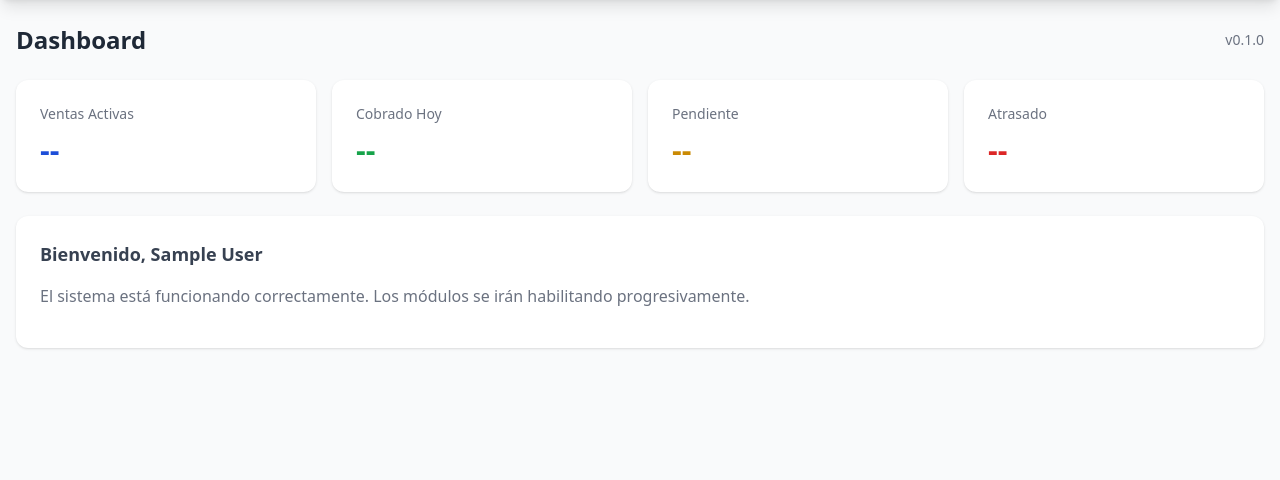
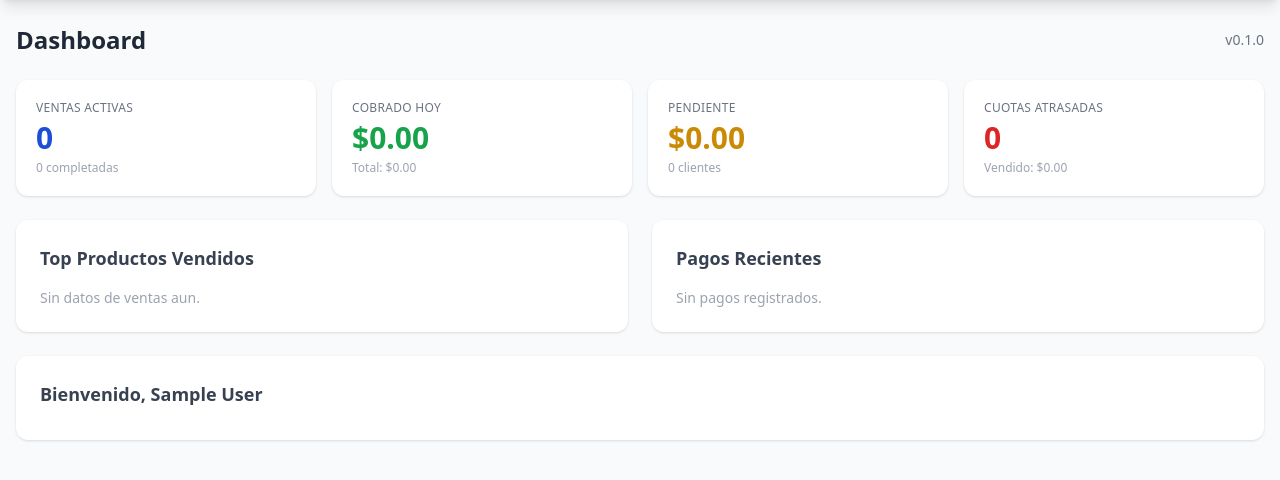
Before and after one commit to alaszero/Kollexa, a Flask app: page /dashboard in a window 1280 px wide. Shown: the part 64-544 px from the top of the page. Run offline with Flask 3, Linux system fonts and the light colour scheme; the visitor is signed in with stand-in values (Sample User, id 1); data comes from the database, SQL or seed files in the repository; data that the repository does not hold is empty; some libraries are stand-ins or nearby versions.

Commit message:
feat: formato de moneda con separador de miles y dashboard con datos reales
- Registrar filtro Jinja |currency que formatea $1,234.56 con comas
- Reemplazar 49 ocurrencias de formato sin comas en 12 templates
- Dashboard con KPIs reales: ventas activas, cobrado hoy, pendiente, atrasadas
- Top 5 productos mas vendidos por unidades
- Pagos recientes con detalle de cliente y cobrador
- Tabla resumen de agentes (ventas, cobrado hoy, stock) para admins

Co-Authored-By: Claude Opus 4.6 <noreply@anthropic.com>

```diff
--- a/app/__init__.py
+++ b/app/__init__.py
@@ -23,6 +23,9 @@ def create_app(config_name=None):
 
     # Registrar error handlers
     _register_error_handlers(app)
+
+    # Registrar filtros y context processors de Jinja
+    _register_jinja_helpers(app)
 
     # Configurar SQLite WAL mode si aplica
     _configure_sqlite(app)
@@ -68,6 +71,13 @@ def _register_blueprints(app):
     app.register_blueprint(portal_bp)
 
 
+def _register_jinja_helpers(app):
+    """Registrar filtros y funciones globales en Jinja2."""
+    from app.utils.helpers import format_currency
+
+    app.jinja_env.filters['currency'] = format_currency
+
+
 def _register_error_handlers(app):
     from app.errors.handlers import register_handlers
     register_handlers(app)
--- a/app/templates/collections/history.html
+++ b/app/templates/collections/history.html
@@ -18,7 +18,7 @@
         <div class="bg-white rounded-xl shadow p-4">
             <div class="flex justify-between items-start">
                 <div>
-                    <p class="font-semibold text-lg text-green-700">${{ "%.2f"|format(p.amount) }}</p>
+                    <p class="font-semibold text-lg text-green-700">{{ p.amount|currency }}</p>
                     <p class="text-sm text-gray-500">
                         Cuota #{{ p.installment.installment_num }}
                         &middot; Venta #{{ p.installment.plan.sale_id }}
--- a/app/templates/customers/detail.html
+++ b/app/templates/customers/detail.html
@@ -107,7 +107,7 @@
                     <p class="text-sm text-gray-500 mt-1">{{ sale.sale_date.strftime('%d/%m/%Y') if sale.sale_date else '' }}</p>
                 </div>
                 <div class="text-right">
-                    <p class="text-xl font-bold text-gray-800">${{ "%.2f"|format(sale.total) }}</p>
+                    <p class="text-xl font-bold text-gray-800">{{ sale.total|currency }}</p>
                     <p class="text-sm text-gray-500">{{ summary.installments_paid }}/{{ summary.total_installments }} cuotas</p>
                 </div>
             </div>
--- a/app/templates/dashboard/index.html
+++ b/app/templates/dashboard/index.html
@@ -8,32 +8,125 @@
         <span class="text-sm text-gray-500">v{{ config.VERSION }}</span>
     </div>
 
-    <!-- KPIs placeholder -->
-    <div class="grid grid-cols-1 md:grid-cols-2 lg:grid-cols-4 gap-4">
-        <div class="bg-white rounded-xl shadow p-6">
-            <p class="text-sm text-gray-500">Ventas Activas</p>
-            <p class="text-3xl font-bold text-primary-700 mt-2">--</p>
+    <!-- KPIs principales -->
+    <div class="grid grid-cols-2 lg:grid-cols-4 gap-4">
+        <div class="bg-white rounded-xl shadow p-5">
+            <p class="text-xs text-gray-500 uppercase tracking-wide">Ventas Activas</p>
+            <p class="text-3xl font-bold text-primary-700 mt-1">{{ kpis.active_sales }}</p>
+            <p class="text-xs text-gray-400 mt-1">{{ kpis.completed_sales }} completadas</p>
         </div>
-        <div class="bg-white rounded-xl shadow p-6">
-            <p class="text-sm text-gray-500">Cobrado Hoy</p>
-            <p class="text-3xl font-bold text-green-600 mt-2">--</p>
+        <div class="bg-white rounded-xl shadow p-5">
+            <p class="text-xs text-gray-500 uppercase tracking-wide">Cobrado Hoy</p>
+            <p class="text-3xl font-bold text-green-600 mt-1">{{ kpis.collected_today|currency }}</p>
+            <p class="text-xs text-gray-400 mt-1">Total: {{ kpis.total_collected|currency }}</p>
         </div>
-        <div class="bg-white rounded-xl shadow p-6">
-            <p class="text-sm text-gray-500">Pendiente</p>
-            <p class="text-3xl font-bold text-yellow-600 mt-2">--</p>
+        <div class="bg-white rounded-xl shadow p-5">
+            <p class="text-xs text-gray-500 uppercase tracking-wide">Pendiente</p>
+            <p class="text-3xl font-bold text-yellow-600 mt-1">{{ kpis.pending_total|currency }}</p>
+            <p class="text-xs text-gray-400 mt-1">{{ kpis.total_customers }} clientes</p>
         </div>
-        <div class="bg-white rounded-xl shadow p-6">
-            <p class="text-sm text-gray-500">Atrasado</p>
-            <p class="text-3xl font-bold text-red-600 mt-2">--</p>
+        <div class="bg-white rounded-xl shadow p-5">
+            <p class="text-xs text-gray-500 uppercase tracking-wide">Cuotas Atrasadas</p>
+            <p class="text-3xl font-bold text-red-600 mt-1">{{ kpis.overdue_count }}</p>
+            <p class="text-xs text-gray-400 mt-1">Vendido: {{ kpis.total_sold|currency }}</p>
         </div>
     </div>
 
+    <div class="grid grid-cols-1 lg:grid-cols-2 gap-6">
+        <!-- Top productos -->
+        <div class="bg-white rounded-xl shadow p-6">
+            <h2 class="text-lg font-semibold text-gray-700 mb-4">Top Productos Vendidos</h2>
+            {% if top_products %}
+            <div class="space-y-3">
+                {% for name, sku, units, revenue in top_products %}
+                <div class="flex items-center justify-between">
+                    <div class="flex items-center space-x-3">
+                        <span class="flex items-center justify-center w-8 h-8 rounded-full bg-primary-100 text-primary-700 text-sm font-bold">{{ loop.index }}</span>
+                        <div>
+                            <p class="font-medium text-gray-800 text-sm">{{ name }}</p>
+                            <p class="text-xs text-gray-400">{{ sku or 'Sin SKU' }}</p>
+                        </div>
+                    </div>
+                    <div class="text-right">
+                        <p class="font-bold text-gray-800">{{ units|int }} uds</p>
+                        <p class="text-xs text-green-600">{{ revenue|currency }}</p>
+                    </div>
+                </div>
+                {% endfor %}
+            </div>
+            {% else %}
+            <p class="text-gray-400 text-sm">Sin datos de ventas aun.</p>
+            {% endif %}
+        </div>
+
+        <!-- Últimos pagos -->
+        <div class="bg-white rounded-xl shadow p-6">
+            <h2 class="text-lg font-semibold text-gray-700 mb-4">Pagos Recientes</h2>
+            {% if recent_payments %}
+            <div class="space-y-3">
+                {% for p in recent_payments[:8] %}
+                <div class="flex items-center justify-between border-b border-gray-50 pb-2">
+                    <div>
+                        <p class="font-medium text-gray-800 text-sm">
+                            {{ p.installment.plan.sale.customer.full_name }}
+                        </p>
+                        <p class="text-xs text-gray-400">
+                            {{ p.payment_date.strftime('%d/%m %H:%M') }}
+                            {% if p.collector %}
+                            &middot; {{ p.collector.full_name }}
+                            {% endif %}
+                        </p>
+                    </div>
+                    <p class="font-bold text-green-600">{{ p.amount|currency }}</p>
+                </div>
+                {% endfor %}
+            </div>
+            {% else %}
+            <p class="text-gray-400 text-sm">Sin pagos registrados.</p>
+            {% endif %}
+        </div>
+    </div>
+
+    <!-- Resumen por agente (solo admins) -->
+    {% if not is_agent and agents_summary %}
     <div class="bg-white rounded-xl shadow p-6">
-        <h2 class="text-lg font-semibold text-gray-700 mb-4">Bienvenido, {{ current_user.full_name }}</h2>
-        <p class="text-gray-500">
-            El sistema está funcionando correctamente. Los módulos se irán habilitando progresivamente.
-        </p>
-        <div class="mt-4 flex flex-wrap gap-2">
+        <h2 class="text-lg font-semibold text-gray-700 mb-4">Agentes</h2>
+        <div class="overflow-x-auto">
+            <table class="w-full text-sm">
+                <thead>
+                    <tr class="text-left text-gray-500 border-b">
+                        <th class="pb-2">Agente</th>
+                        <th class="pb-2 text-center">Ventas Activas</th>
+                        <th class="pb-2 text-right">Cobrado Hoy</th>
+                        <th class="pb-2 text-right">Stock</th>
+                    </tr>
+                </thead>
+                <tbody>
+                    {% for item in agents_summary %}
+                    <tr class="border-b border-gray-50">
+                        <td class="py-2">
+                            <p class="font-medium text-gray-800">{{ item.agent.full_name }}</p>
+                            <p class="text-xs text-gray-400">{{ item.agent.username }}</p>
+                        </td>
+                        <td class="py-2 text-center">
+                            <span class="inline-block bg-primary-100 text-primary-700 text-sm font-bold px-2 py-0.5 rounded-full">{{ item.active_sales }}</span>
+                        </td>
+                        <td class="py-2 text-right font-medium {% if item.collected_today > 0 %}text-green-600{% else %}text-gray-400{% endif %}">
+                            {{ item.collected_today|currency }}
+                        </td>
+                        <td class="py-2 text-right text-gray-600">{{ item.stock_items }} uds</td>
+                    </tr>
+                    {% endfor %}
+                </tbody>
+            </table>
+        </div>
+    </div>
+    {% endif %}
+
+    <!-- Bienvenida -->
+    <div class="bg-white rounded-xl shadow p-6">
+        <h2 class="text-lg font-semibold text-gray-700 mb-2">Bienvenido, {{ current_user.full_name }}</h2>
+        <div class="flex flex-wrap gap-2">
             {% for role in current_user.roles %}
             <span class="inline-block bg-primary-100 text-primary-800 text-sm px-3 py-1 rounded-full">
                 {{ role.name | capitalize }}
--- a/app/templates/inventory/agent_detail.html
+++ b/app/templates/inventory/agent_detail.html
@@ -29,7 +29,7 @@
                 <p class="text-3xl font-bold text-primary-700">{{ item.quantity }}</p>
             </div>
             <div class="mt-3 text-sm text-gray-500">
-                Precio venta: <span class="font-medium">${{ "%.2f"|format(product.sell_price) }}</span>
+                Precio venta: <span class="font-medium">{{ product.sell_price|currency }}</span>
             </div>
         </div>
         {% else %}
--- a/app/templates/inventory/index.html
+++ b/app/templates/inventory/index.html
@@ -68,7 +68,7 @@
                 </div>
             </div>
             <div class="mt-3 text-sm text-gray-500">
-                Venta: <span class="font-medium text-gray-700">${{ "%.2f"|format(product.sell_price) }}</span>
+                Venta: <span class="font-medium text-gray-700">{{ product.sell_price|currency }}</span>
             </div>
         </div>
         {% else %}
--- a/app/templates/products/index.html
+++ b/app/templates/products/index.html
@@ -66,11 +66,11 @@
             <div class="mt-4 flex justify-between items-end">
                 <div>
                     <p class="text-xs text-gray-400">Costo</p>
-                    <p class="text-lg font-bold text-gray-600">${{ "%.2f"|format(product.base_price) }}</p>
+                    <p class="text-lg font-bold text-gray-600">{{ product.base_price|currency }}</p>
                 </div>
                 <div class="text-right">
                     <p class="text-xs text-gray-400">Venta</p>
-                    <p class="text-2xl font-bold text-green-600">${{ "%.2f"|format(product.sell_price) }}</p>
+                    <p class="text-2xl font-bold text-green-600">{{ product.sell_price|currency }}</p>
                 </div>
             </div>
 
--- a/app/templates/sales/index.html
+++ b/app/templates/sales/index.html
@@ -65,7 +65,7 @@
                     </p>
                 </div>
                 <div class="text-right flex-shrink-0">
-                    <p class="text-xl font-bold text-gray-800">${{ "%.2f"|format(sale.total) }}</p>
+                    <p class="text-xl font-bold text-gray-800">{{ sale.total|currency }}</p>
                     {% if sale.status == 'active' %}
                     <p class="text-sm text-gray-500">{{ summary.installments_paid }}/{{ summary.total_installments }}</p>
                     {% endif %}
--- a/app/web/auth.py
+++ b/app/web/auth.py
@@ -17,7 +17,9 @@ def index():
 @web_bp.route('/dashboard')
 @login_required
 def dashboard():
-    return render_template('dashboard/index.html')
+    from app.services.dashboard_service import get_dashboard_data
+    data = get_dashboard_data(current_user)
+    return render_template('dashboard/index.html', **data)
 
 
 # Blueprint separado para auth (evitar conflicto de nombres)
```
Also changed, not shown: app/services/dashboard_service.py (added, +192 -0 lines), app/templates/collections/index.html (+6 -6 lines), app/templates/collections/pay.html (+6 -6 lines), app/templates/collections/sale_payments.html (+7 -7 lines), app/templates/portal/sale_detail.html (+7 -7 lines), app/templates/portal/view.html (+5 -5 lines), app/templates/sales/detail.html (+11 -11 lines).
